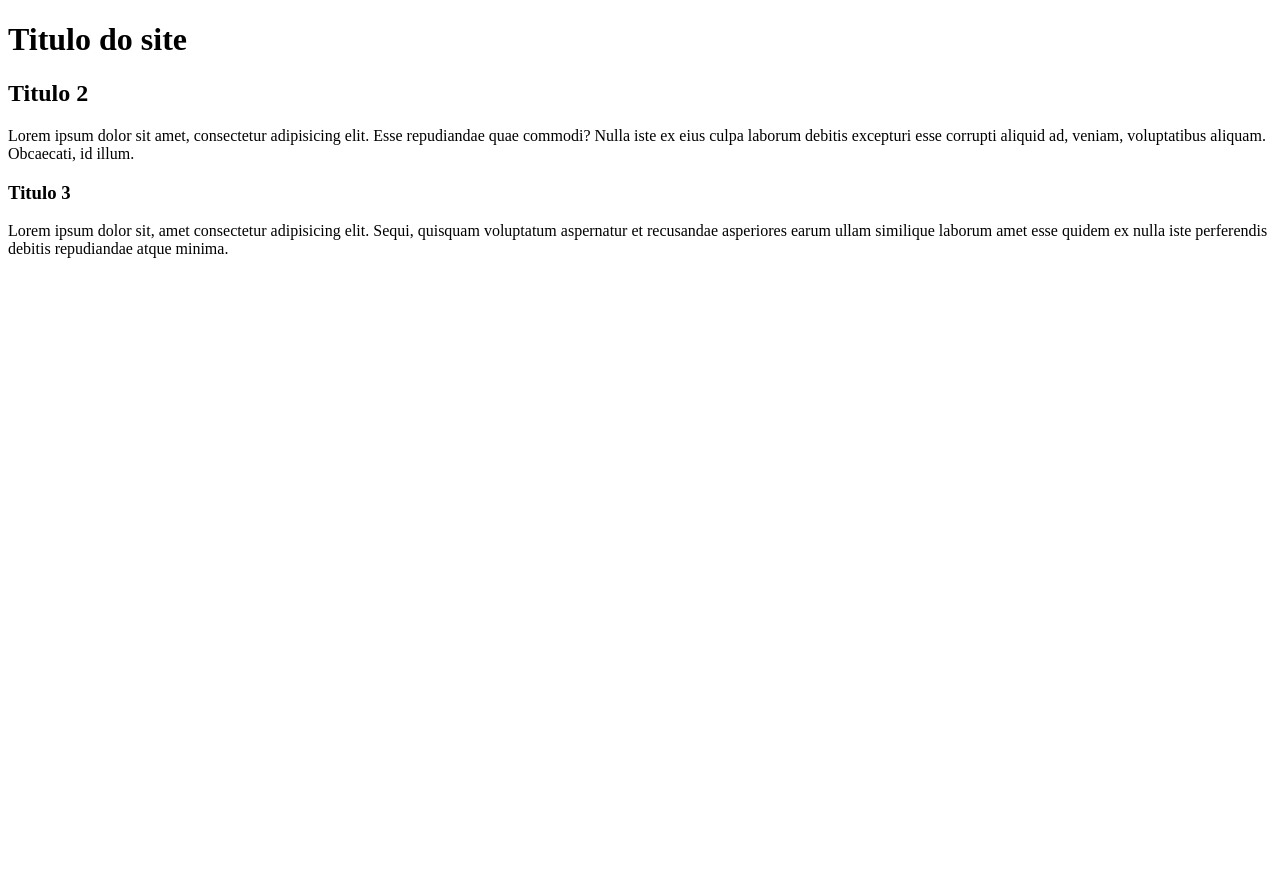
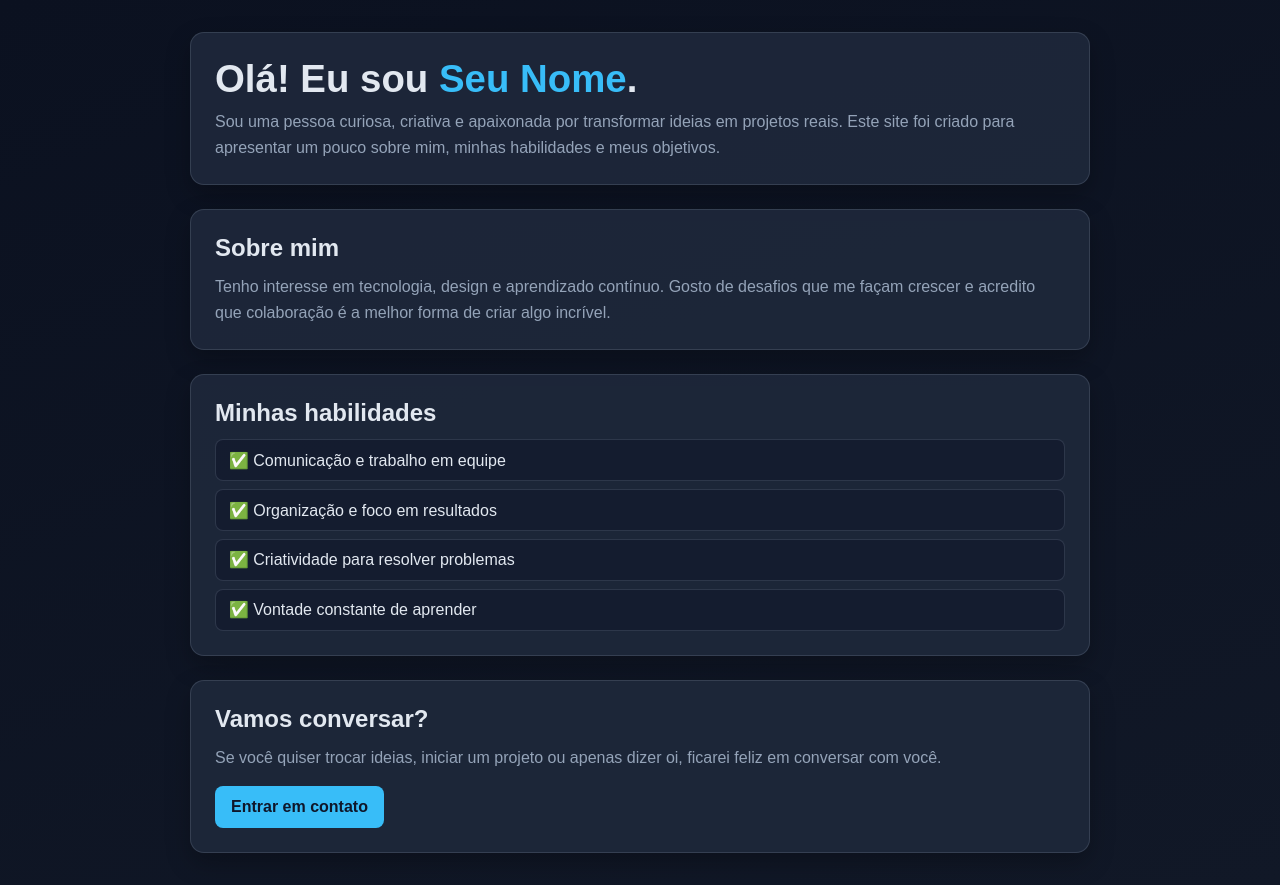
Before and after one commit to TechFRJ/Projeto-site, a plain HTML site: page index.html in a window 1280 px wide. Before the commit the page ends 800 px from the top, so only its background shows below. Drawn offline with Linux system fonts and the light colour scheme.

Commit message:
Cria página pessoal 'Sobre Mim' estilizada

```diff
--- a/index.html
+++ b/index.html
@@ -1,23 +1,118 @@
 <!DOCTYPE html>
-<html lang="en">
+<html lang="pt-BR">
 <head>
     <meta charset="UTF-8">
     <meta name="viewport" content="width=device-width, initial-scale=1.0">
-    <title>Document</title>
+    <title>Sobre Mim</title>
+    <style>
+        :root {
+            --bg: #0f172a;
+            --card: #1e293b;
+            --text: #e2e8f0;
+            --muted: #94a3b8;
+            --accent: #38bdf8;
+        }
+
+        * {
+            box-sizing: border-box;
+            margin: 0;
+            padding: 0;
+            font-family: Arial, Helvetica, sans-serif;
+        }
+
+        body {
+            background: linear-gradient(160deg, #0b1120, #111827);
+            color: var(--text);
+            min-height: 100vh;
+            padding: 2rem 1rem;
+        }
+
+        .container {
+            max-width: 900px;
+            margin: 0 auto;
+            display: grid;
+            gap: 1.5rem;
+        }
+
+        .card {
+            background: rgba(30, 41, 59, 0.9);
+            border: 1px solid rgba(148, 163, 184, 0.2);
+            border-radius: 14px;
+            padding: 1.5rem;
+            box-shadow: 0 10px 25px rgba(0, 0, 0, 0.25);
+        }
+
+        header h1 {
+            font-size: clamp(1.8rem, 3vw, 2.8rem);
+            margin-bottom: 0.5rem;
+        }
+
+        .highlight {
+            color: var(--accent);
+        }
+
+        p {
+            line-height: 1.6;
+            color: var(--muted);
+        }
+
+        h2 {
+            margin-bottom: 0.75rem;
+            color: var(--text);
+        }
+
+        ul {
+            list-style: none;
+            display: grid;
+            gap: 0.5rem;
+        }
+
+        li {
+            background: rgba(15, 23, 42, 0.6);
+            padding: 0.65rem 0.8rem;
+            border-radius: 8px;
+            border: 1px solid rgba(148, 163, 184, 0.2);
+        }
+
+        .cta a {
+            display: inline-block;
+            margin-top: 1rem;
+            text-decoration: none;
+            background: var(--accent);
+            color: #0f172a;
+            font-weight: bold;
+            padding: 0.75rem 1rem;
+            border-radius: 8px;
+        }
+    </style>
 </head>
 <body>
-    <main>
-        <header>
-            <h1>Titulo do site</h1>
+    <main class="container">
+        <header class="card">
+            <h1>Olá! Eu sou <span class="highlight">Seu Nome</span>.</h1>
+            <p>Sou uma pessoa curiosa, criativa e apaixonada por transformar ideias em projetos reais. Este site foi criado para apresentar um pouco sobre mim, minhas habilidades e meus objetivos.</p>
         </header>
-        <article>
-            <h2>Titulo 2</h2>
-            <p>Lorem ipsum dolor sit amet, consectetur adipisicing elit. Esse repudiandae quae commodi? Nulla iste ex eius culpa laborum debitis excepturi esse corrupti aliquid ad, veniam, voluptatibus aliquam. Obcaecati, id illum.</p>
-        </article>
-        <article>
-            <h3>Titulo 3</h3>
-            <p>Lorem ipsum dolor sit, amet consectetur adipisicing elit. Sequi, quisquam voluptatum aspernatur et recusandae asperiores earum ullam similique laborum amet esse quidem ex nulla iste perferendis debitis repudiandae atque minima.</p>
-        </article>
+
+        <section class="card">
+            <h2>Sobre mim</h2>
+            <p>Tenho interesse em tecnologia, design e aprendizado contínuo. Gosto de desafios que me façam crescer e acredito que colaboração é a melhor forma de criar algo incrível.</p>
+        </section>
+
+        <section class="card">
+            <h2>Minhas habilidades</h2>
+            <ul>
+                <li>✅ Comunicação e trabalho em equipe</li>
+                <li>✅ Organização e foco em resultados</li>
+                <li>✅ Criatividade para resolver problemas</li>
+                <li>✅ Vontade constante de aprender</li>
+            </ul>
+        </section>
+
+        <section class="card cta">
+            <h2>Vamos conversar?</h2>
+            <p>Se você quiser trocar ideias, iniciar um projeto ou apenas dizer oi, ficarei feliz em conversar com você.</p>
+            <a href="mailto:seuemail@exemplo.com">Entrar em contato</a>
+        </section>
     </main>
 </body>
 </html>
```
